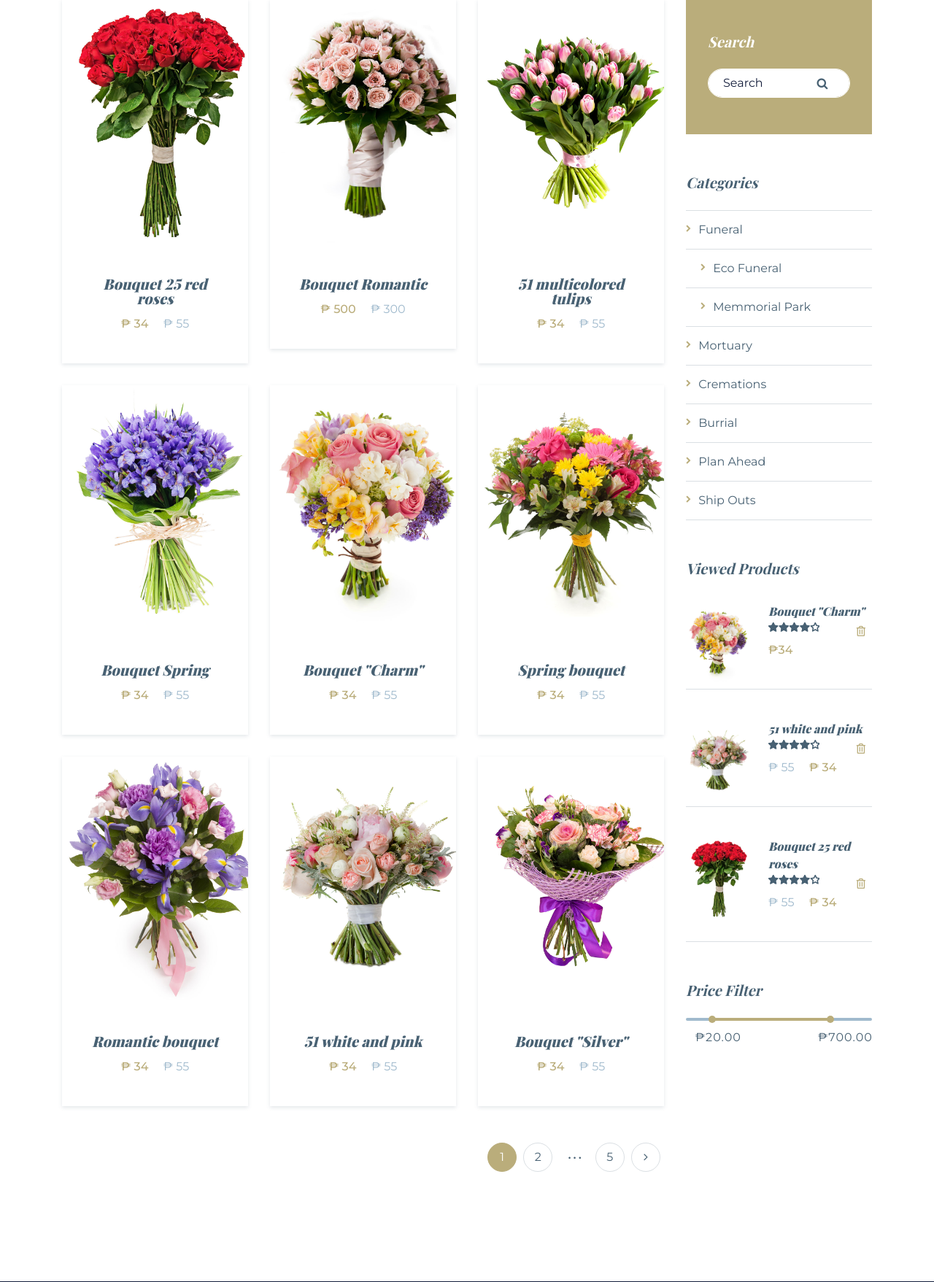
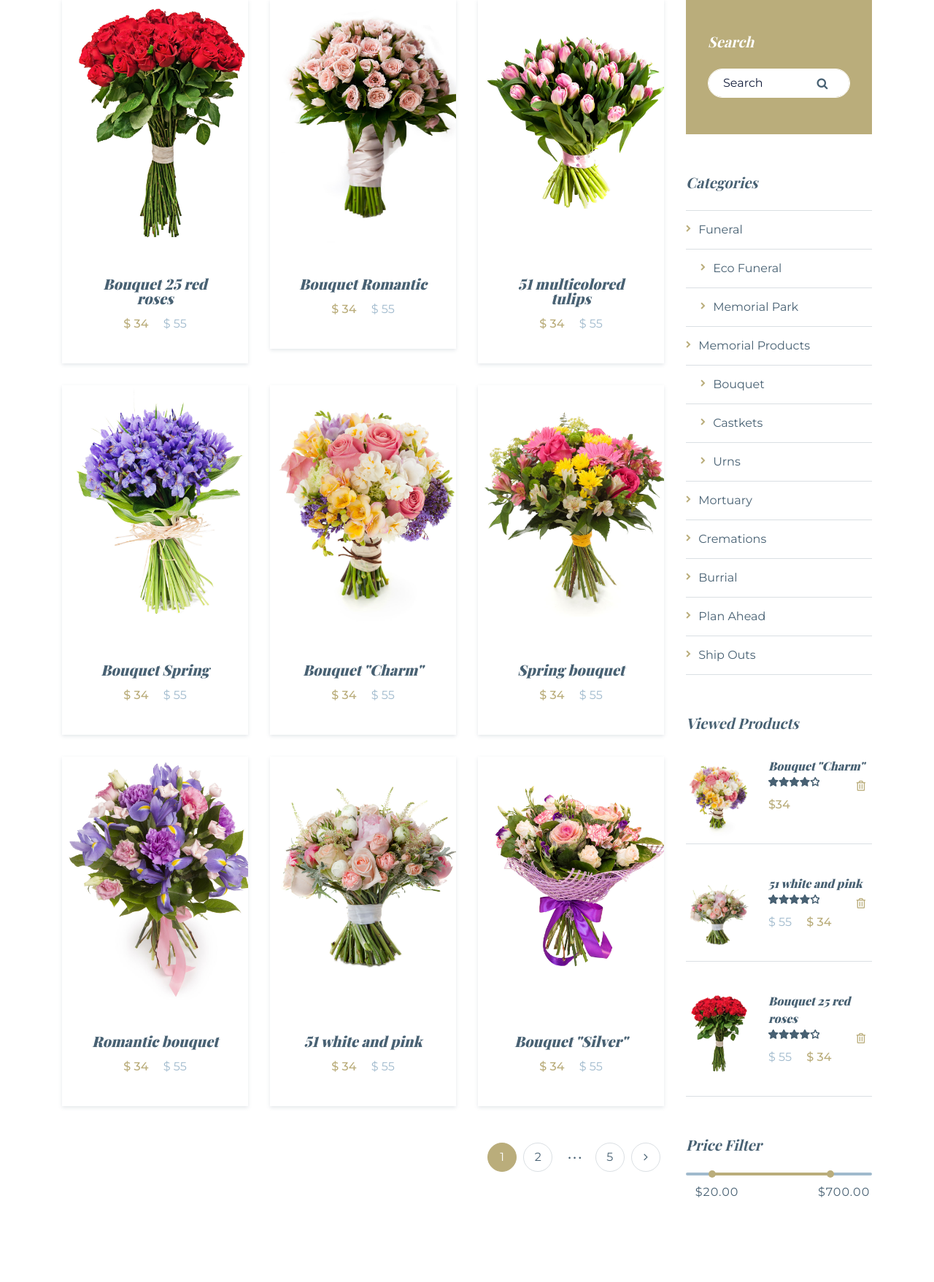
Before and after one commit to nikirumi/Cherubim-Of-Heaven, a PHP site: page /shop-right.php in a window 1280 px wide. Shown: the part 558-2315 px from the top of the page at 73% size. Run offline with PHP 8.4, Linux system fonts and the light colour scheme; some libraries are stand-ins or nearby versions; some web fonts are replaced.

Commit message:
casket fix

```diff
--- a/shop-account-address-edit.php
+++ b/shop-account-address-edit.php
@@ -18,14 +18,14 @@
 
 		if ($stmt->execute()) {
 			//echo "New record created successfully!";
-			header("shop-account-addresses.php");
+			header("Location: shop-account-addresses.php");
 		}
 
 		else {
 			echo "Error: " . $stmt->error;
 		}
 
-		//stmt->close();
+		stmt->close();
 
 	}
 
--- a/shop-right.php
+++ b/shop-right.php
@@ -270,14 +270,14 @@
 												<span class="price">
 													<del>
 														<span>
-															<span>₱ </span>34
+															<span>$ </span>34
 														</span>
 													</del>
-													<span>₱ </span>55
+													<span>$ </span>55
 												</span>
 											</div>
 											<div class="shop-btn">
-												<a href="#" class="add-to-card btn btn-maincolor">View</a>
+												<a href="#" class="add-to-card btn btn-maincolor">Add to cart</a>
 											</div>
 										</div>
 									</li>
@@ -290,16 +290,19 @@
 											<div class="item-content">
 												<h2>Bouquet Romantic</h2>
 												<span class="price">
-													<del><span><span>₱ </span>500</span></del>
-													<span>₱ </span>300
+													<del>
+														<span>
+															<span>$ </span>34
+														</span>
+													</del>
+													<span>$ </span>55
 												</span>
 											</div>
 											<div class="shop-btn">
-												<a href="shop-product-right.php?id='S-002'" class="add-to-card btn btn-maincolor">View</a>
+												<a href="#" class="add-to-card btn btn-maincolor">Add to cart</a>
 											</div>
 										</div>
 									</li>
-
 									<li class="product vertical-item content-padding">
 										<div class="product-inner box-shadow">
 											<img src="images/shop/03.jpg" alt="">
@@ -311,14 +314,14 @@
 												<span class="price">
 													<del>
 														<span>
-															<span>₱ </span>34
+															<span>$ </span>34
 														</span>
 													</del>
-													<span>₱ </span>55
+													<span>$ </span>55
 												</span>
 											</div>
 											<div class="shop-btn">
-												<a href="#" class="add-to-card btn btn-maincolor">View</a>
+												<a href="#" class="add-to-card btn btn-maincolor">Add to cart</a>
 											</div>
 										</div>
 									</li>
@@ -333,14 +336,14 @@
 												<span class="price">
 													<del>
 														<span>
-															<span>₱ </span>34
+															<span>$ </span>34
 														</span>
 													</del>
-													<span>₱ </span>55
+													<span>$ </span>55
 												</span>
 											</div>
 											<div class="shop-btn">
-												<a href="#" class="add-to-card btn btn-maincolor">View</a>
+												<a href="#" class="add-to-card btn btn-maincolor">Add to cart</a>
 											</div>
 										</div>
 									</li>
@@ -355,14 +358,14 @@
 												<span class="price">
 													<del>
 														<span>
-															<span>₱ </span>34
+															<span>$ </span>34
 														</span>
 													</del>
-													<span>₱ </span>55
+													<span>$ </span>55
 												</span>
 											</div>
 											<div class="shop-btn">
-												<a href="#" class="add-to-card btn btn-maincolor">View</a>
+												<a href="#" class="add-to-card btn btn-maincolor">Add to cart</a>
 											</div>
 										</div>
 									</li>
@@ -377,14 +380,14 @@
 												<span class="price">
 													<del>
 														<span>
-															<span>₱ </span>34
+															<span>$ </span>34
 														</span>
 													</del>
-													<span>₱ </span>55
+													<span>$ </span>55
 												</span>
 											</div>
 											<div class="shop-btn">
-												<a href="#" class="add-to-card btn btn-maincolor">View</a>
+												<a href="#" class="add-to-card btn btn-maincolor">Add to cart</a>
 											</div>
 										</div>
 									</li>
@@ -399,14 +402,14 @@
 												<span class="price">
 													<del>
 														<span>
-															<span>₱ </span>34
+															<span>$ </span>34
 														</span>
 													</del>
-													<span>₱ </span>55
+													<span>$ </span>55
 												</span>
 											</div>
 											<div class="shop-btn">
-												<a href="#" class="add-to-card btn btn-maincolor">View</a>
+												<a href="#" class="add-to-card btn btn-maincolor">Add to cart</a>
 											</div>
 										</div>
 									</li>
@@ -421,14 +424,14 @@
 												<span class="price">
 													<del>
 														<span>
-															<span>₱ </span>34
+															<span>$ </span>34
 														</span>
 													</del>
-													<span>₱ </span>55
+													<span>$ </span>55
 												</span>
 											</div>
 											<div class="shop-btn">
-												<a href="#" class="add-to-card btn btn-maincolor">View</a>
+												<a href="#" class="add-to-card btn btn-maincolor">Add to cart</a>
 											</div>
 										</div>
 									</li>
@@ -443,14 +446,14 @@
 												<span class="price">
 													<del>
 														<span>
-															<span>₱ </span>34
+															<span>$ </span>34
 														</span>
 													</del>
-													<span>₱ </span>55
+													<span>$ </span>55
 												</span>
 											</div>
 											<div class="shop-btn">
-												<a href="#" class="add-to-card btn btn-maincolor">View</a>
+												<a href="#" class="add-to-card btn btn-maincolor">Add to cart</a>
 											</div>
 										</div>
 									</li>
@@ -507,10 +510,26 @@
 												<a href="shop-right.php">Eco Funeral</a>
 											</li>
 											<li class="cat-item">
-												<a href="shop-right.php">Memmorial Park</a>
+											<a href="shop-right.php">Memorial Park</a>
 											</li>
 										</ul>
 									</li>
+
+									<li class="cat-item cat-parent">
+										<a href="shop-right.php" class="active">Memorial Products</a>
+										<ul class="children">
+											<li class="cat-item">
+												<a href="shop-right.php"> Bouquet</a>
+											</li>
+											<li class="cat-item">
+												<a href="shop-right-caskets.php">Castkets</a>
+											</li>
+											<li class="cat-item">
+												<a href="shop-right-urns.php">Urns </a>
+											</li>
+										</ul>
+									</li>
+
 									<li class="cat-item cat-parent">
 										<a href="shop-right.php">Mortuary</a>
 									</li>
@@ -550,7 +569,7 @@
 											<a href="#" class="remove" aria-label="Remove this item" data-product_id="73" data-product_sku=""><i class="fs-14 ico-trash color-main"></i></a>
 										</div>
 										<span class="woocommerce-Price-amount amount">
-											<span class="woocommerce-Price-currencySymbol">₱</span>34
+											<span class="woocommerce-Price-currencySymbol">$</span>34
 										</span>
 									</li>
 									<li>
@@ -569,12 +588,12 @@
 										</div>
 										<del>
 											<span class="woocommerce-Price-amount amount">
-												<span class="woocommerce-Price-currencySymbol">₱</span>
+												<span class="woocommerce-Price-currencySymbol">$</span>
 												55
 											</span>
 										</del>
 										<span class="woocommerce-Price-amount amount">
-											<span class="woocommerce-Price-currencySymbol">₱</span>
+											<span class="woocommerce-Price-currencySymbol">$</span>
 											34
 										</span>
 									</li>
@@ -595,12 +614,12 @@
 										</div>
 										<del>
 											<span class="woocommerce-Price-amount amount">
-												<span class="woocommerce-Price-currencySymbol">₱</span>
+												<span class="woocommerce-Price-currencySymbol">$</span>
 												55
 											</span>
 										</del>
 										<span class="woocommerce-Price-amount amount">
-											<span class="woocommerce-Price-currencySymbol">₱</span>
+											<span class="woocommerce-Price-currencySymbol">$</span>
 											34
 										</span>
 									</li>
@@ -616,10 +635,10 @@
 									<div class="price_slider_wrapper">
 
 										<div class="price_slider ui-slider ui-slider-horizontal ui-widget ui-widget-content ui-corner-all" style="">
-											<span class="from">₱20.00</span>
+											<span class="from">$20.00</span>
 											<div class="ui-slider-range ui-widget-header ui-corner-all" style="left: 14%; width: 65%;">
 											</div>
-											<span class="to">₱700.00</span>
+											<span class="to">$700.00</span>
 											<span class="ui-slider-handle ui-state-default ui-corner-all" tabindex="0" style="left: 12%;">
 
 											</span>
```
